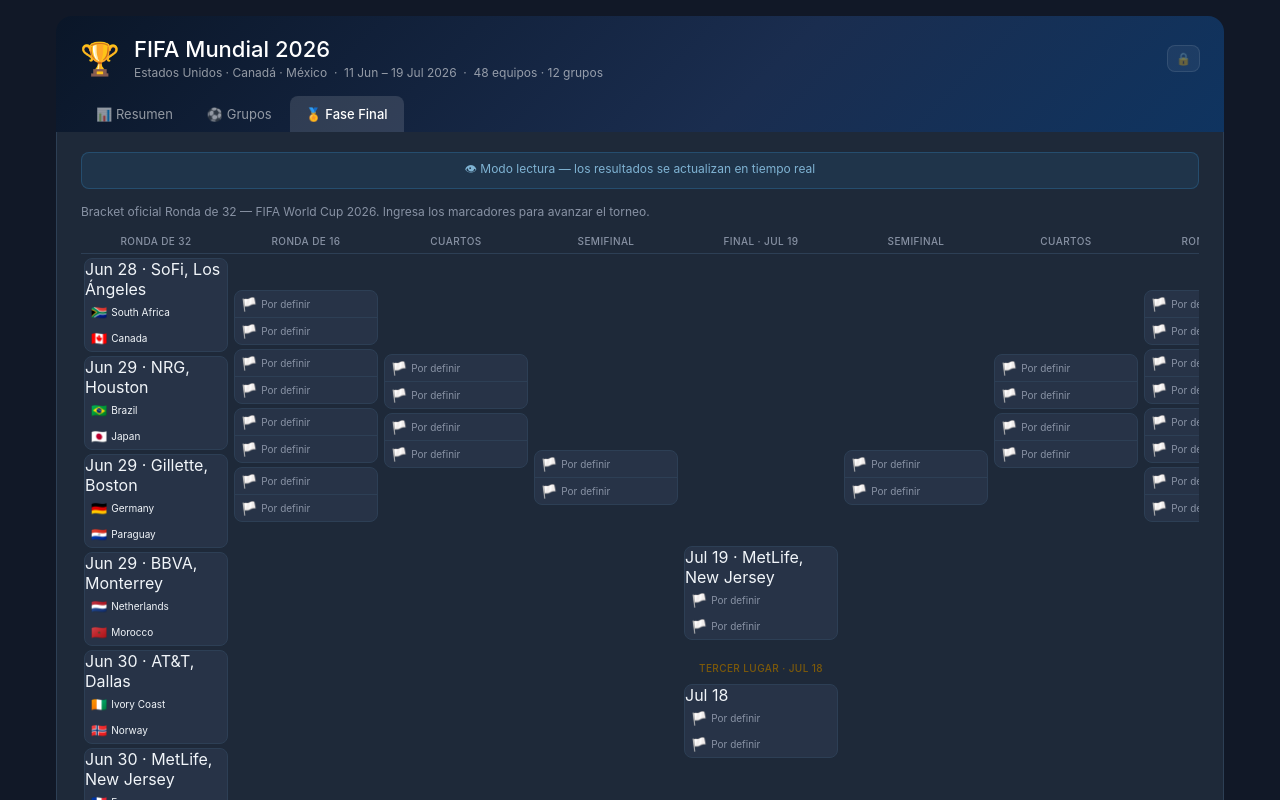
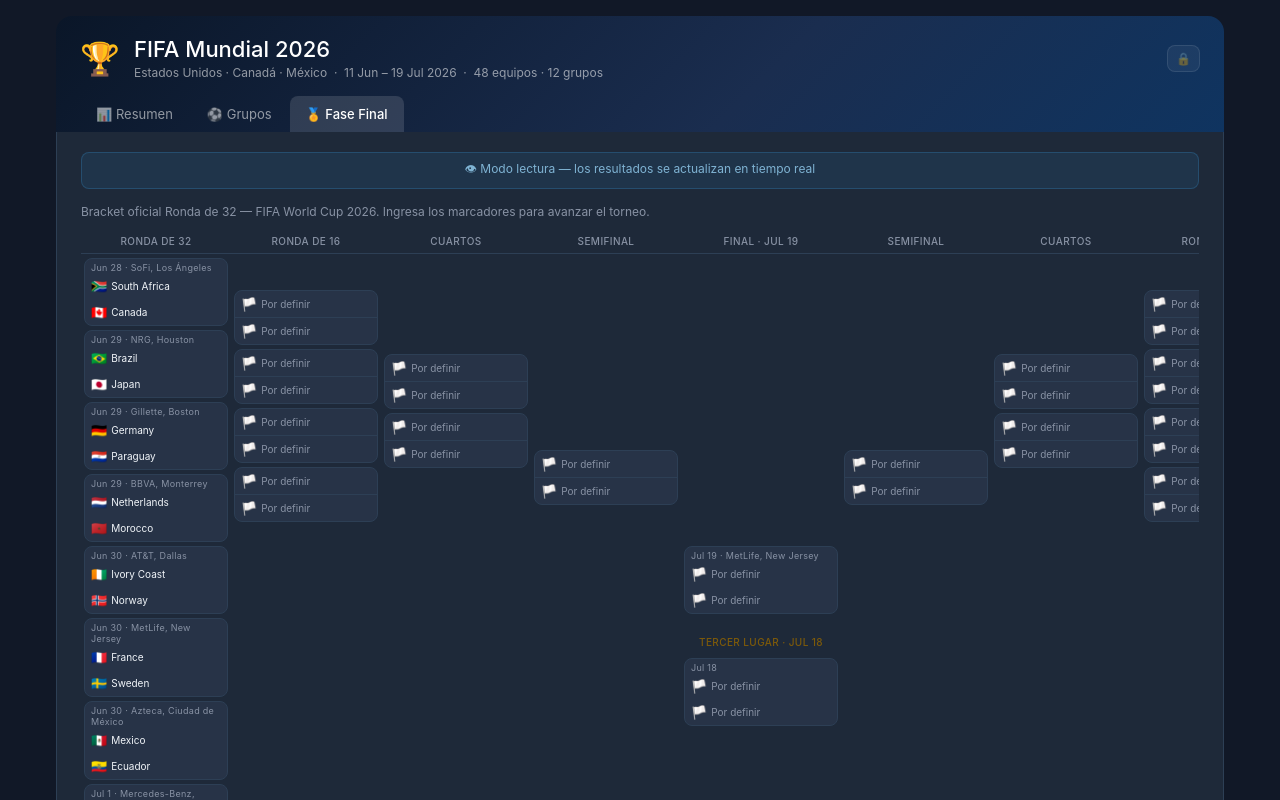
Before and after one commit to lhernandezc/fwc2026, a React (Create React App) app: page / in a window 1280 px wide. Both pictures are taken after a click on the button "🏅 Fase Final". Shown: the top 800 px of the page. Built offline with nearby package versions, Linux system fonts and the light colour scheme; no server answers; the database is empty.

Commit message:
Update styles.css

```diff
--- a/src/styles.css
+++ b/src/styles.css
@@ -356,3 +356,9 @@
 .colados-out-badge {
   font-size: 10px; color: #8892a4; white-space: nowrap;
 }
+.bm-date {
+  font-size: 9px;
+  color: #8892a4;
+  padding: 3px 6px 0;
+  letter-spacing: 0.3px;
+}
```
